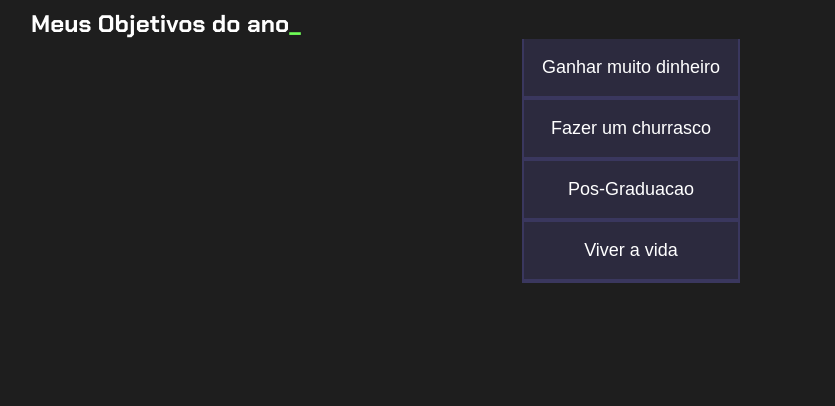
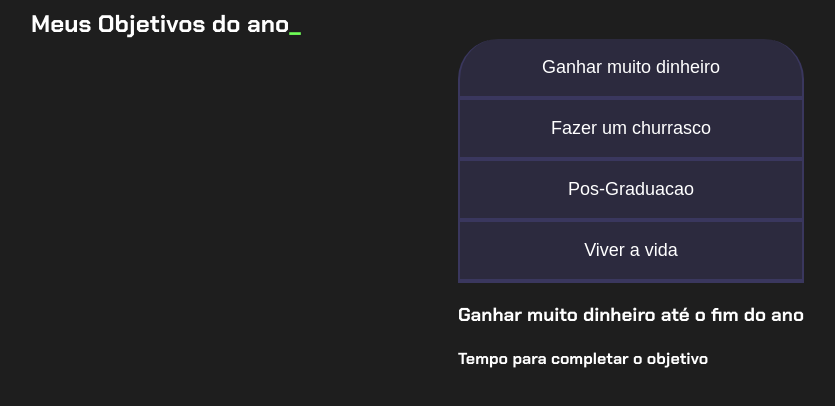
Before and after one commit to leo-follador/3-B-projetoDeVida, a plain HTML site: page index.html in a window 1280 px wide. Shown: the whole page, without its empty margins (9-844 px from the left). Drawn offline with Linux system fonts and the light colour scheme.

Commit message:
Add aba coteudo e estilo de botoes

```diff
--- a/index.html
+++ b/index.html
@@ -16,6 +16,12 @@
                 <button class="botao">Pos-Graduacao</button>
                 <button class="botao">Viver a vida</button>
             </div>
+        <div class="abas-textos">
+            <div class="aba-conteudo-ativo">
+                <h3 class="aba-titulo-principal">Ganhar muito dinheiro até o fim do ano</h3>
+                <h4 class="aba-titulo-secundario">Tempo para completar o objetivo</h4>
+            </div>
+        </div>
         </div>
     </section>
 </body>
--- a/style.css
+++ b/style.css
@@ -50,3 +50,11 @@ body{
     border-right: 2px solid var(--botao-ativo);
     border-top: none;
 }
+
+.botao:first-child{
+    border-radius: 40px 40px 0 0;
+}
+
+.botoes{
+    display: block;
+}
```
